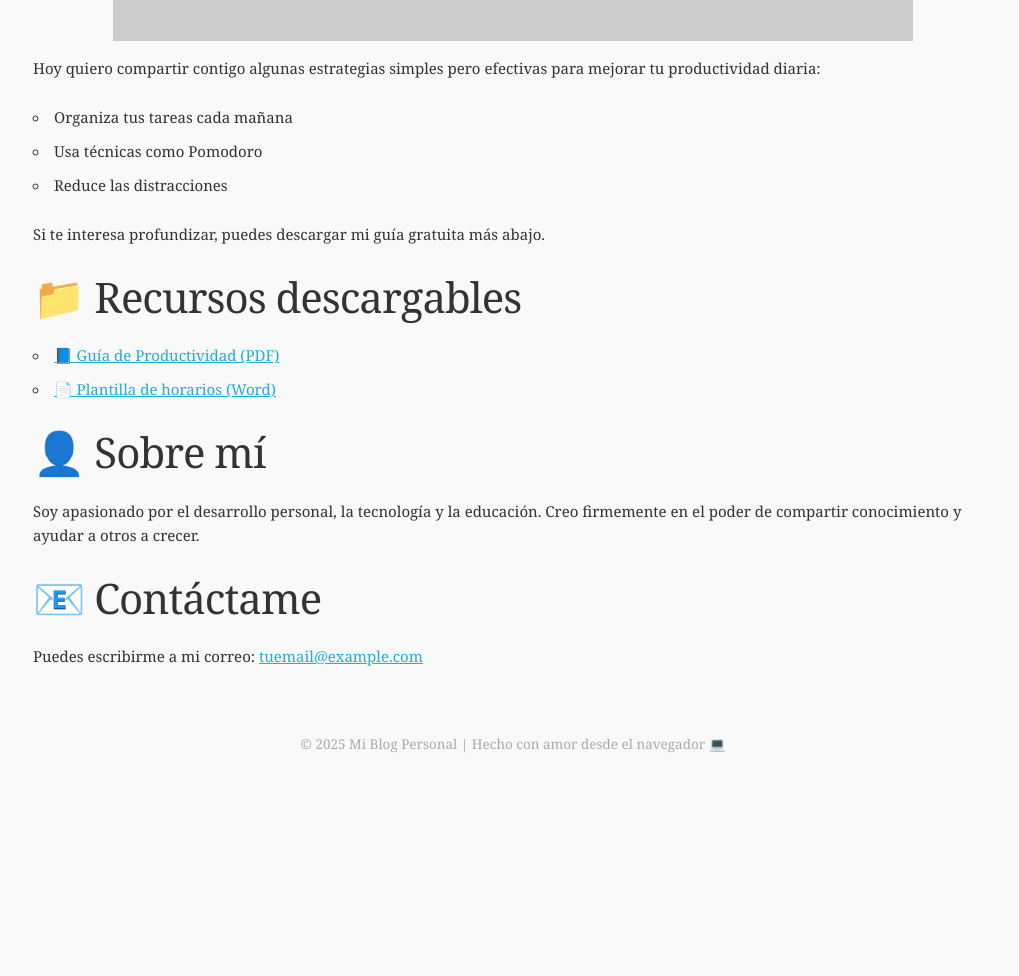
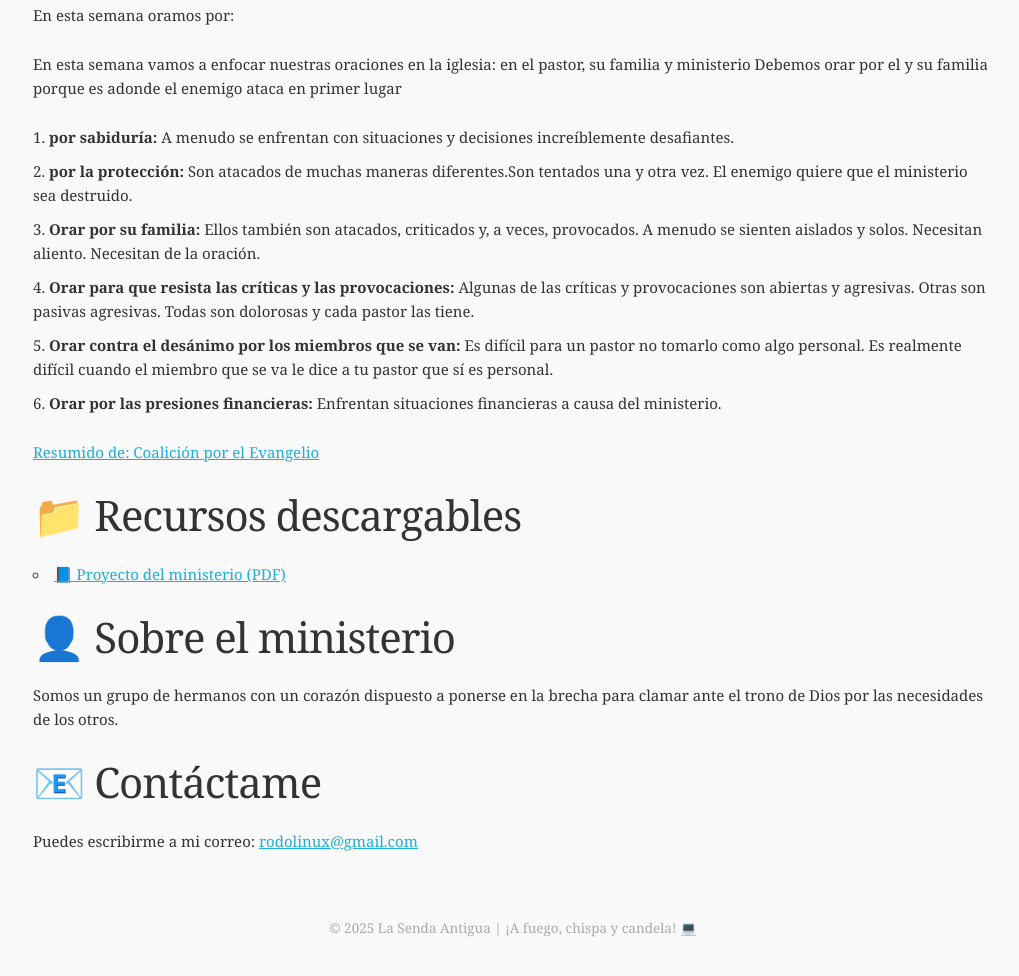
Before and after one commit to Rodolinux/la-senda-antigua, a plain HTML site: page index.html in a window 1280 px wide. Shown: the part 778-1754 px from the top of the page, without its empty margins (127-1146 px from the left). Before the commit the page ends 1571 px from the top, so only its background shows below. Drawn offline with nearby package versions, Linux system fonts and the light colour scheme; placeholder pictures from the web are drawn by us.

Commit message:
Update index.html

```diff
--- a/index.html
+++ b/index.html
@@ -2,12 +2,15 @@
 <html lang="es">
   <head>
     <meta charset="UTF-8" />
-  <meta name="viewport" content="width=device-width, initial-scale=1.0"/>
+    <meta name="viewport" content="width=device-width, initial-scale=1.0" />
     <title>Mi Blog Personal</title>
-  <link rel="stylesheet" href="https://cdnjs.cloudflare.com/ajax/libs/skeleton/2.0.4/skeleton.min.css " />
+    <link
+      rel="stylesheet"
+      href="https://cdnjs.cloudflare.com/ajax/libs/skeleton/2.0.4/skeleton.min.css "
+    />
     <style>
       body {
-      font-family: 'Georgia', serif;
+        font-family: "Georgia", serif;
         line-height: 1.6;
         background-color: #f9f9f9;
         color: #333;
@@ -51,63 +54,114 @@
     </style>
   </head>
   <body>
-
     <header>
-    <h1>📘 Mi Blog Personal</h1>
-    <p>Reflexiones, artículos y recursos útiles</p>
+      <h1>📘 La Senda Antigua</h1>
+      <p>Ministerio de Intercesión</p>
     </header>
 
     <nav>
       <a href="#">Inicio</a>
-    <a href="#acerca">Acerca de mí</a>
+      <a href="#acerca">Acerca del Ministerio</a>
       <a href="#recursos">Recursos</a>
       <a href="#contacto">Contacto</a>
     </nav>
 
     <div class="container">
-
       <!-- Entrada de blog -->
       <article class="post-content">
-      <h2>📚 Artículo destacado: Cómo mejorar tu productividad</h2>
-      <img src="https://via.placeholder.com/800x400?text=Ejemplo+de+Imagen " alt="Imagen del artículo"/>
+        <h2>📚 Guías de oración de la semana 20/05/2025</h2>
+        <img
+          src="https://via.placeholder.com/800x400?text=Ejemplo+de+Imagen "
+          alt="Imagen del artículo"
+        />
 
-      <p>Hoy quiero compartir contigo algunas estrategias simples pero efectivas para mejorar tu productividad diaria:</p>
+        <p>En esta semana oramos por:</p>
 
-      <ul>
-        <li>Organiza tus tareas cada mañana</li>
-        <li>Usa técnicas como Pomodoro</li>
-        <li>Reduce las distracciones</li>
-      </ul>
-
-      <p>Si te interesa profundizar, puedes descargar mi guía gratuita más abajo.</p>
+        <p>
+          En esta semana vamos a enfocar nuestras oraciones en la iglesia: en el
+          pastor, su familia y ministerio Debemos orar por el y su familia
+          porque es adonde el enemigo ataca en primer lugar
+        </p>
+        <ol>
+          <li>
+            <strong> por sabiduría:</strong> A menudo se enfrentan con
+            situaciones y decisiones increíblemente desafiantes.
+          </li>
+          <li>
+            <strong> por la protección:</strong> Son atacados de muchas maneras
+            diferentes.Son tentados una y otra vez. El enemigo quiere que el
+            ministerio sea destruido.
+          </li>
+          <li>
+            <strong>Orar por su familia: </strong> Ellos también son atacados,
+            criticados y, a veces, provocados. A menudo se sienten aislados y
+            solos. Necesitan aliento. Necesitan de la oración.
+          </li>
+          <li>
+            <strong>
+              Orar para que resista las críticas y las provocaciones:
+            </strong>
+            Algunas de las críticas y provocaciones son abiertas y agresivas.
+            Otras son pasivas agresivas. Todas son dolorosas y cada pastor las
+            tiene.
+          </li>
+          <li>
+            <strong>
+              Orar contra el desánimo por los miembros que se van:</strong
+            >
+            Es difícil para un pastor no tomarlo como algo personal. Es
+            realmente difícil cuando el miembro que se va le dice a tu pastor
+            que sí es personal.
+          </li>
+          <li>
+            <strong> Orar por las presiones financieras:</strong> Enfrentan
+            situaciones financieras a causa del ministerio.
+          </li>
+        </ol>
+        <p>
+          <a
+            href="https://www.coalicionporelevangelio.org/articulo/11-maneras-especificas-orar-pastor/"
+            >Resumido de: Coalición por el Evangelio</a
+          >
+        </p>
       </article>
 
       <!-- Sección de Recursos -->
       <section id="recursos">
         <h2>📁 Recursos descargables</h2>
         <ul>
-        <li><a href="https://drive.google.com/file/d/TU_ID_DEL_ARCHIVO/view " target="_blank">📘 Guía de Productividad (PDF)</a></li>
-        <li><a href="https://dropbox.com/s/TU_LINK_AQUI/ejemplo.docx " target="_blank">📄 Plantilla de horarios (Word)</a></li>
+          <li>
+            <a
+              href="https://drive.google.com/file/d/1ez-nXvwhM4GIOkeYEoGfhiLFgGpi4t3q/view?usp=sharing"
+              target="_blank"
+              >📘 Proyecto del ministerio (PDF)</a
+            >
+          </li>
         </ul>
       </section>
 
       <!-- Acerca de -->
       <section id="acerca">
-      <h2>👤 Sobre mí</h2>
-      <p>Soy apasionado por el desarrollo personal, la tecnología y la educación. Creo firmemente en el poder de compartir conocimiento y ayudar a otros a crecer.</p>
+        <h2>👤 Sobre el ministerio</h2>
+        <p>
+          Somos un grupo de hermanos con un corazón dispuesto a ponerse en la
+          brecha para clamar ante el trono de Dios por las necesidades de los
+          otros.
+        </p>
       </section>
 
       <!-- Contacto -->
       <section id="contacto">
         <h2>📧 Contáctame</h2>
-      <p>Puedes escribirme a mi correo: <a href="mailto:tuemail@example.com">tuemail@example.com</a></p>
+        <p>
+          Puedes escribirme a mi correo:
+          <a href="mailto:rodolinux@gmail.com">rodolinux@gmail.com</a>
+        </p>
       </section>
-
     </div>
 
     <footer>
-    &copy; 2025 Mi Blog Personal | Hecho con amor desde el navegador 💻
+      &copy; 2025 La Senda Antigua | ¡A fuego, chispa y candela! 💻
     </footer>
-
   </body>
 </html>
```
Lines whose indentation alone changed are shown as unchanged.
